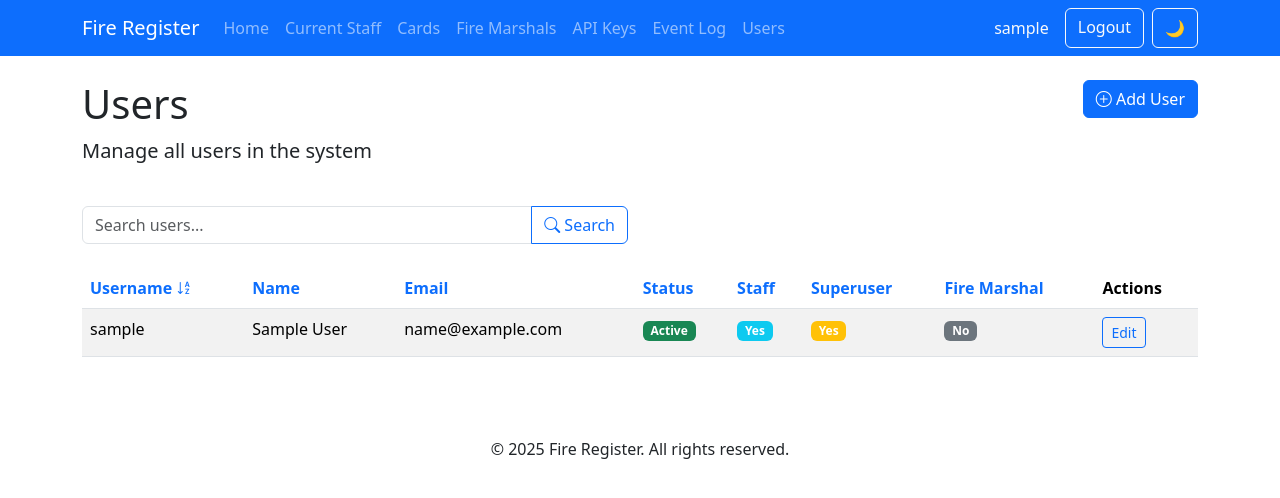
After one commit to lechemmy/FireReg, a Django app: page /users/ in a window 1280 px wide. The commit adds this page. Shown: the top 498 px of the page. Run offline with Django 5.2, Linux system fonts and the light colour scheme; the visitor is signed in with stand-in values (Sample User, id 1); data comes from the database, SQL or seed files in the repository.

Commit message:
Add user management functionalities with CRUD operations
Implemented views, templates, and forms for managing users, including adding, editing, deleting, and listing users. Enhanced the navigation menu to include a "Users" section and added sorting and search capabilities for user management.

```diff
--- a/register/templates/register/base.html
+++ b/register/templates/register/base.html
@@ -53,6 +53,9 @@
                         {% if user.is_superuser %}
                             <li class="nav-item">
                                 <a class="nav-link" href="{% url 'register:event_log' %}">Event Log</a>
+                            </li>
+                            <li class="nav-item">
+                                <a class="nav-link" href="{% url 'register:users' %}">Users</a>
                             </li>
                         {% endif %}
                     {% endif %}
--- /dev/null
+++ b/register/templates/register/users.html
@@ -0,0 +1,187 @@
+{% extends 'register/base.html' %}
+
+{% block title %}Users - Fire Register{% endblock %}
+
+{% block content %}
+<div class="row mb-4">
+    <div class="col">
+        <h1>Users</h1>
+        <p class="lead">Manage all users in the system</p>
+    </div>
+    <div class="col-auto">
+        <a href="{% url 'register:add_user' %}" class="btn btn-primary">
+            <i class="bi bi-plus-circle"></i> Add User
+        </a>
+    </div>
+</div>
+
+<!-- Search form -->
+<div class="row mb-4">
+    <div class="col-md-6">
+        <form method="get" action="{% url 'register:users' %}" class="d-flex">
+            <div class="input-group">
+                <input type="text" name="q" class="form-control" placeholder="Search users..." value="{{ search_query }}">
+                <button class="btn btn-outline-primary" type="submit">
+                    <i class="bi bi-search"></i> Search
+                </button>
+                {% if search_query %}
+                <a href="{% url 'register:users' %}" class="btn btn-outline-secondary">
+                    <i class="bi bi-x"></i> Clear
+                </a>
+                {% endif %}
+            </div>
+        </form>
+    </div>
+</div>
+
+{% if users %}
+    <div class="table-responsive">
+        <table class="table table-striped table-hover">
+            <thead>
+                <tr>
+                    <th>
+                        <a href="?sort=username&dir={% if sort_by == 'username' and sort_dir == 'asc' %}desc{% else %}asc{% endif %}{% if search_query %}&q={{ search_query }}{% endif %}" class="text-decoration-none">
+                            Username
+                            {% if sort_by == 'username' %}
+                                {% if sort_dir == 'asc' %}
+                                    <i class="bi bi-sort-alpha-down"></i>
+                                {% else %}
+                                    <i class="bi bi-sort-alpha-up"></i>
+                                {% endif %}
+                            {% endif %}
+                        </a>
+                    </th>
+                    <th>
+                        <a href="?sort=name&dir={% if sort_by == 'name' and sort_dir == 'asc' %}desc{% else %}asc{% endif %}{% if search_query %}&q={{ search_query }}{% endif %}" class="text-decoration-none">
+                            Name
+                            {% if sort_by == 'name' %}
+                                {% if sort_dir == 'asc' %}
+                                    <i class="bi bi-sort-alpha-down"></i>
+                                {% else %}
+                                    <i class="bi bi-sort-alpha-up"></i>
+                                {% endif %}
+                            {% endif %}
+                        </a>
+                    </th>
+                    <th>
+                        <a href="?sort=email&dir={% if sort_by == 'email' and sort_dir == 'asc' %}desc{% else %}asc{% endif %}{% if search_query %}&q={{ search_query }}{% endif %}" class="text-decoration-none">
+                            Email
+                            {% if sort_by == 'email' %}
+                                {% if sort_dir == 'asc' %}
+                                    <i class="bi bi-sort-alpha-down"></i>
+                                {% else %}
+                                    <i class="bi bi-sort-alpha-up"></i>
+                                {% endif %}
+                            {% endif %}
+                        </a>
+                    </th>
+                    <th>
+                        <a href="?sort=is_active&dir={% if sort_by == 'is_active' and sort_dir == 'asc' %}desc{% else %}asc{% endif %}{% if search_query %}&q={{ search_query }}{% endif %}" class="text-decoration-none">
+                            Status
+                            {% if sort_by == 'is_active' %}
+                                {% if sort_dir == 'asc' %}
+                                    <i class="bi bi-sort-down"></i>
+                                {% else %}
+                                    <i class="bi bi-sort-up"></i>
+                                {% endif %}
+                            {% endif %}
+                        </a>
+                    </th>
+                    <th>
+                        <a href="?sort=is_staff&dir={% if sort_by == 'is_staff' and sort_dir == 'asc' %}desc{% else %}asc{% endif %}{% if search_query %}&q={{ search_query }}{% endif %}" class="text-decoration-none">
+                            Staff
+                            {% if sort_by == 'is_staff' %}
+                                {% if sort_dir == 'asc' %}
+                                    <i class="bi bi-sort-down"></i>
+                                {% else %}
+                                    <i class="bi bi-sort-up"></i>
+                                {% endif %}
+                            {% endif %}
+                        </a>
+                    </th>
+                    <th>
+                        <a href="?sort=is_superuser&dir={% if sort_by == 'is_superuser' and sort_dir == 'asc' %}desc{% else %}asc{% endif %}{% if search_query %}&q={{ search_query }}{% endif %}" class="text-decoration-none">
+                            Superuser
+                            {% if sort_by == 'is_superuser' %}
+                                {% if sort_dir == 'asc' %}
+                                    <i class="bi bi-sort-down"></i>
+                                {% else %}
+                                    <i class="bi bi-sort-up"></i>
+                                {% endif %}
+                            {% endif %}
+                        </a>
+                    </th>
+                    <th>
+                        <a href="?sort=fire_marshal&dir={% if sort_by == 'fire_marshal' and sort_dir == 'asc' %}desc{% else %}asc{% endif %}{% if search_query %}&q={{ search_query }}{% endif %}" class="text-decoration-none">
+                            Fire Marshal
+                            {% if sort_by == 'fire_marshal' %}
+                                {% if sort_dir == 'asc' %}
+                                    <i class="bi bi-sort-down"></i>
+                                {% else %}
+                                    <i class="bi bi-sort-up"></i>
+                                {% endif %}
+                            {% endif %}
+                        </a>
+                    </th>
+                    <th>Actions</th>
+                </tr>
+            </thead>
+            <tbody>
+                {% for user in users %}
+                <tr>
+                    <td>{{ user.username }}</td>
+                    <td>{{ user.get_full_name }}</td>
+                    <td>{{ user.email }}</td>
+                    <td>
+                        {% if user.is_active %}
+                            <span class="badge bg-success">Active</span>
+                        {% else %}
+                            <span class="badge bg-danger">Inactive</span>
+                        {% endif %}
+                    </td>
+                    <td>
+                        {% if user.is_staff %}
+                            <span class="badge bg-info">Yes</span>
+                        {% else %}
+                            <span class="badge bg-secondary">No</span>
+                        {% endif %}
+                    </td>
+                    <td>
+                        {% if user.is_superuser %}
+                            <span class="badge bg-warning">Yes</span>
+                        {% else %}
+                            <span class="badge bg-secondary">No</span>
+                        {% endif %}
+                    </td>
+                    <td>
+                        {% if user.groups.all|dictsort:"name"|join:" " == "Fire Marshal" %}
+                            <span class="badge bg-info">Yes</span>
+                        {% else %}
+                            <span class="badge bg-secondary">No</span>
+                        {% endif %}
+                    </td>
+                    <td>
+                        <a href="{% url 'register:edit_user' user.id %}" class="btn btn-sm btn-outline-primary">
+                            Edit
+                        </a>
+                        {% if user.id != request.user.id %}
+                        <form method="post" action="{% url 'register:delete_user' user.id %}" class="d-inline">
+                            {% csrf_token %}
+                            <button type="submit" class="btn btn-sm btn-outline-danger"
+                                    onclick="return confirm('Are you sure you want to delete {{ user.username }}? This action cannot be undone.')">
+                                Delete
+                            </button>
+                        </form>
+                        {% endif %}
+                    </td>
+                </tr>
+                {% endfor %}
+            </tbody>
+        </table>
+    </div>
+{% else %}
+    <div class="alert alert-info">
+        No users found. <a href="{% url 'register:add_user' %}">Add one now</a>.
+    </div>
+{% endif %}
+{% endblock %}
--- a/register/urls.py
+++ b/register/urls.py
@@ -29,4 +29,10 @@ urlpatterns = [
     # Search API endpoints
     path('api/search-staff/', views.search_staff, name='search_staff'),
     path('api/search-cards/', views.search_cards, name='search_cards'),
+
+    # User management
+    path('users/', views.users, name='users'),
+    path('users/add/', views.add_user, name='add_user'),
+    path('users/edit/<int:user_id>/', views.edit_user, name='edit_user'),
+    path('users/delete/<int:user_id>/', views.delete_user, name='delete_user'),
 ]
--- a/register/views.py
+++ b/register/views.py
@@ -4,7 +4,7 @@ from django.views.decorators.csrf import csrf_exempt
 from django.views.decorators.http import require_POST
 from django.utils import timezone
 from django.contrib.auth.decorators import login_required
-from django.db import transaction
+from django.db import transaction, models
 from django.contrib import messages
 from django.contrib.auth.models import User, Group
 from django.contrib.auth.forms import UserCreationForm, SetPasswordForm
@@ -52,6 +52,55 @@ class FireMarshalForm(forms.ModelForm):
             # Ensure user is in Fire Marshal group
             fire_marshal_group, _ = Group.objects.get_or_create(name='Fire Marshal')
             fire_marshal_group.user_set.add(user)
+        return user
+
+class UserForm(forms.ModelForm):
+    """Form for creating and editing Users."""
+    password1 = forms.CharField(label='Password', widget=forms.PasswordInput(attrs={'class': 'form-control'}), required=False)
+    password2 = forms.CharField(label='Confirm Password', widget=forms.PasswordInput(attrs={'class': 'form-control'}), required=False)
+    is_fire_marshal = forms.BooleanField(label='Fire Marshal', required=False, widget=forms.CheckboxInput(attrs={'class': 'form-check-input'}))
+
+    class Meta:
+        model = User
+        fields = ['username', 'first_name', 'last_name', 'email', 'is_active', 'is_staff', 'is_superuser']
+        widgets = {
+            'username': forms.TextInput(attrs={'class': 'form-control'}),
+            'first_name': forms.TextInput(attrs={'class': 'form-control'}),
+            'last_name': forms.TextInput(attrs={'class': 'form-control'}),
+            'email': forms.EmailInput(attrs={'class': 'form-control'}),
+            'is_active': forms.CheckboxInput(attrs={'class': 'form-check-input'}),
+            'is_staff': forms.CheckboxInput(attrs={'class': 'form-check-input'}),
+            'is_superuser': forms.CheckboxInput(attrs={'class': 'form-check-input'}),
+        }
+
+    def __init__(self, *args, **kwargs):
+        super().__init__(*args, **kwargs)
+        # Check if the user is a Fire Marshal
+        if self.instance.pk:
+            self.fields['is_fire_marshal'].initial = self.instance.groups.filter(name='Fire Marshal').exists()
+
+    def clean(self):
+        cleaned_data = super().clean()
+        password1 = cleaned_data.get('password1')
+        password2 = cleaned_data.get('password2')
+
+        if password1 or password2:
+            if password1 != password2:
+                raise forms.ValidationError("Passwords don't match")
+        return cleaned_data
+
+    def save(self, commit=True):
+        user = super().save(commit=False)
+        if self.cleaned_data.get('password1'):
+            user.set_password(self.cleaned_data['password1'])
+        if commit:
+            user.save()
+            # Handle Fire Marshal group
+            fire_marshal_group, _ = Group.objects.get_or_create(name='Fire Marshal')
+            if self.cleaned_data.get('is_fire_marshal'):
+                fire_marshal_group.user_set.add(user)
+            else:
+                fire_marshal_group.user_set.remove(user)
         return user
 
 @csrf_exempt
@@ -815,3 +864,122 @@ def delete_card(request, card_id):
 
     messages.success(request, f'Card "{card_name}" deleted successfully.')
     return redirect('register:cards')
+
+@login_required
+def users(request):
+    """View to display and manage all users."""
+    # Check if user is a superuser
+    if not request.user.is_superuser:
+        messages.error(request, 'Only superusers have permission to manage users.')
+        return redirect('register:index')
+
+    # Get sort parameters from request
+    sort_by = request.GET.get('sort', 'username')  # Default sort by username
+    sort_dir = request.GET.get('dir', 'asc')   # Default ascending order
+    search_query = request.GET.get('q', '')  # Search query
+
+    # Start with all users
+    all_users = User.objects.all()
+
+    # Apply search if provided
+    if search_query:
+        all_users = all_users.filter(
+            models.Q(username__icontains=search_query) |
+            models.Q(first_name__icontains=search_query) |
+            models.Q(last_name__icontains=search_query) |
+            models.Q(email__icontains=search_query)
+        )
+
+    # Apply sorting
+    if sort_by == 'name':
+        # Sort by user's full name
+        if sort_dir == 'desc':
+            all_users = sorted(all_users, key=lambda u: u.get_full_name() or u.username, reverse=True)
+        else:
+            all_users = sorted(all_users, key=lambda u: u.get_full_name() or u.username)
+    elif sort_by == 'fire_marshal':
+        # Sort by Fire Marshal status
+        fire_marshal_group = Group.objects.get(name='Fire Marshal')
+        if sort_dir == 'desc':
+            all_users = sorted(all_users, key=lambda u: u.groups.filter(id=fire_marshal_group.id).exists(), reverse=True)
+        else:
+            all_users = sorted(all_users, key=lambda u: u.groups.filter(id=fire_marshal_group.id).exists())
+    else:
+        # Sort by other fields using database
+        order_field = f"-{sort_by}" if sort_dir == 'desc' else sort_by
+        all_users = all_users.order_by(order_field)
+
+    return render(request, 'register/users.html', {
+        'users': all_users,
+        'sort_by': sort_by,
+        'sort_dir': sort_dir,
+        'search_query': search_query,
+    })
+
+@login_required
+def add_user(request):
+    """View to add a new user."""
+    # Check if user is a superuser
+    if not request.user.is_superuser:
+        messages.error(request, 'Only superusers have permission to add users.')
+        return redirect('register:users')
+
+    if request.method == 'POST':
+        form = UserForm(request.POST)
+        if form.is_valid():
+            form.save()
+            messages.success(request, 'User added successfully.')
+            return redirect('register:users')
+    else:
+        form = UserForm()
+
+    return render(request, 'register/user_form.html', {
+        'form': form,
+        'title': 'Add User',
+    })
+
+@login_required
+def edit_user(request, user_id):
+    """View to edit an existing user."""
+    # Check if user is a superuser
+    if not request.user.is_superuser:
+        messages.error(request, 'Only superusers have permission to edit users.')
+        return redirect('register:users')
+
+    user = get_object_or_404(User, id=user_id)
+
+    if request.method == 'POST':
+        form = UserForm(request.POST, instance=user)
+        if form.is_valid():
+            form.save()
+            messages.success(request, 'User updated successfully.')
+            return redirect('register:users')
+    else:
+        form = UserForm(instance=user)
+
+    return render(request, 'register/user_form.html', {
+        'form': form,
+        'title': 'Edit User',
+        'user': user,
+    })
+
+@login_required
+@require_POST
+def delete_user(request, user_id):
+    """View to delete a user."""
+    # Check if user is a superuser
+    if not request.user.is_superuser:
+        messages.error(request, 'Only superusers have permission to delete users.')
+        return redirect('register:users')
+
+    # Prevent users from deleting themselves
+    if int(user_id) == request.user.id:
+        messages.error(request, 'You cannot delete your own account.')
+        return redirect('register:users')
+
+    user = get_object_or_404(User, id=user_id)
+    username = user.username
+    user.delete()
+
+    messages.success(request, f'User "{username}" deleted successfully.')
+    return redirect('register:users')
```
Also changed, not shown: register/templates/register/user_form.html (added, +126 -0 lines).
